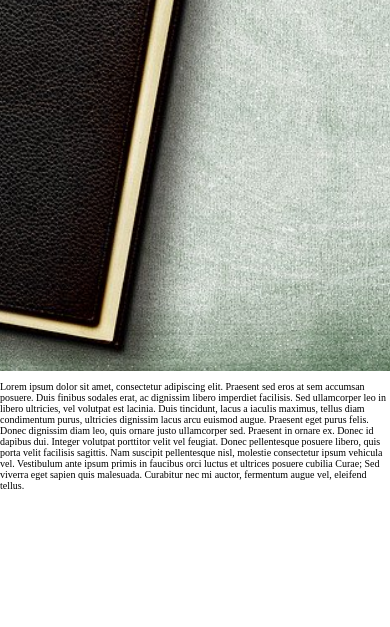
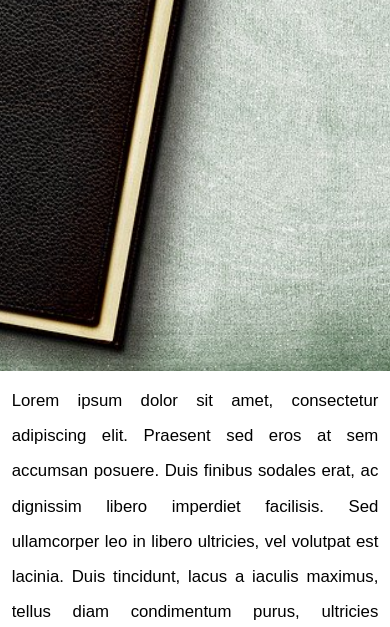
Before and after one commit to oletendart/portfolio, a plain HTML site: page index.html in a window 390 px wide. Shown: the part 473-1100 px from the top of the page. Before the commit the page ends 964 px from the top, so only its background shows below. Drawn offline with Linux system fonts and the light colour scheme; a web font is replaced by a local one.

Commit message:
create style for paragraph + create style for screen mediaé

```diff
--- a/style.css
+++ b/style.css
@@ -5,6 +5,15 @@ body {
   padding: 0;
   height: 100%;
   width: 100%;
+}
+@media screen and (max-width: 768px) {
+  .content h1 {
+    font-size: 250%;
+  }
+  p {
+    font-size: 100%;
+    line-height: 160%;
+  }
 }
 .intro {
   height: 100%;
@@ -32,3 +41,10 @@ body {
   text-shadow: 0rem 0rem 3rem #000;
   font-size: 500%;
 }
+p {
+  font-size: 168%;
+  line-height: 210%;
+  text-align: justify;
+  margin: 3%;
+  font-family: sans-serif;
+}
```
